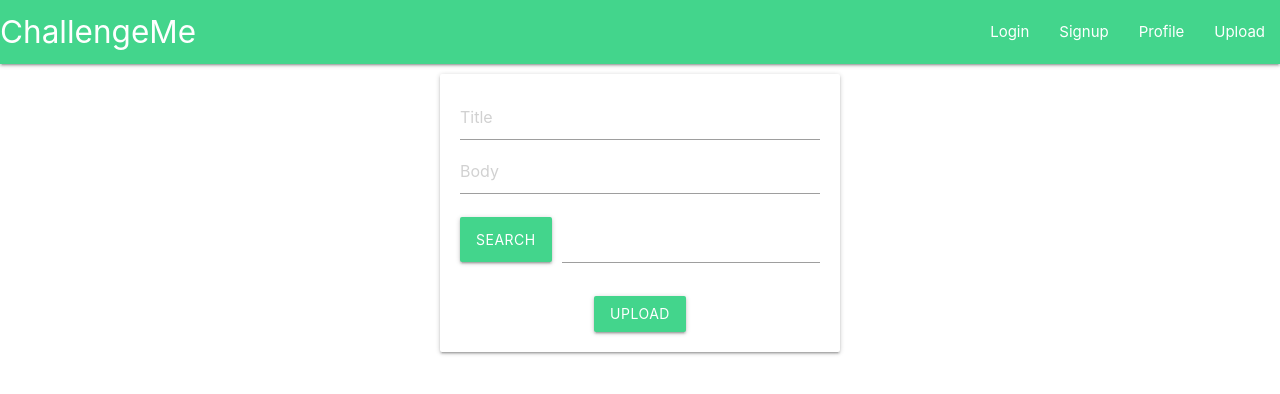
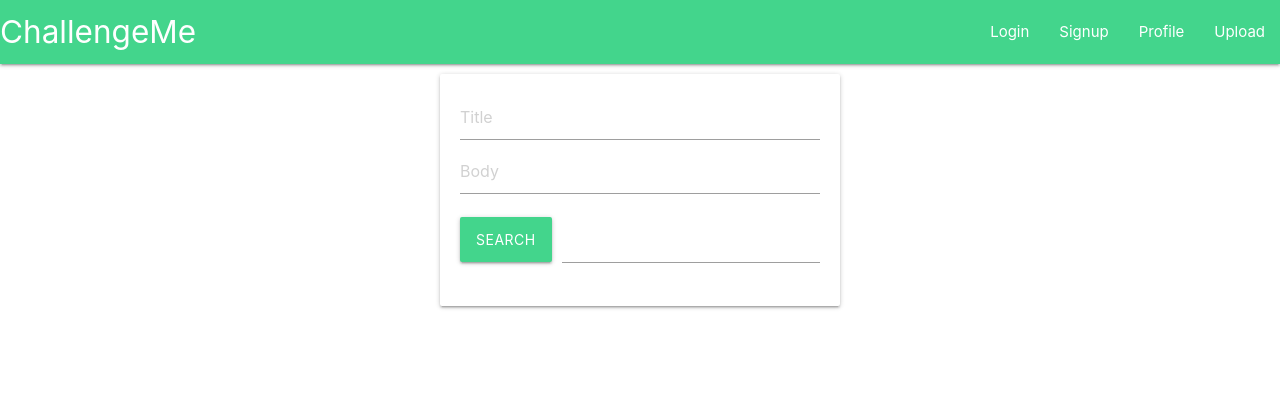
Before and after one commit to leonbatista/ChallengeMe, a React (Create React App) app in the folder client/: page /upload in a window 1280 px wide. Shown: the top 394 px of the page. Built offline with nearby package versions, Linux system fonts and the light colour scheme.

Commit message:
Small fix to upload UI

```diff
--- a/client/src/components/Upload.js
+++ b/client/src/components/Upload.js
@@ -74,17 +74,16 @@ function Upload() {
             <input type="text" placeholder="Body" value={body} onChange={(event)=>{setBody(event.target.value)}} />
 
         <div className="file-field input-field">
-
-                <div style={{backgroundColor:"#43d58c"}} className="btn">
+            <div style={{backgroundColor:"#43d58c"}} className="btn">
                     <span>Search</span>
                     <input type="file" onChange={changeFile}/>
                 </div>
             <div className="file-path-wrapper">
-                <input className="file-path validate" type="text" value={video.name}  />
+                <input className="file-path validate" type="text" />
              </div>
          </div>
                 {previousSource && (<video src={previousSource} alt="" style={{height:"250px",width:"100%"}}/>)}
-                 <button className="waves-effect waves-light btn"  style={{ marginTop: "10px" }} onClick={postCloud}>Upload</button>
+                 {previousSource && <button className="waves-effect waves-light btn"  style={{ marginTop: "10px" }} onClick={postCloud}>Upload</button>}
         </div>
     )
 }
```
